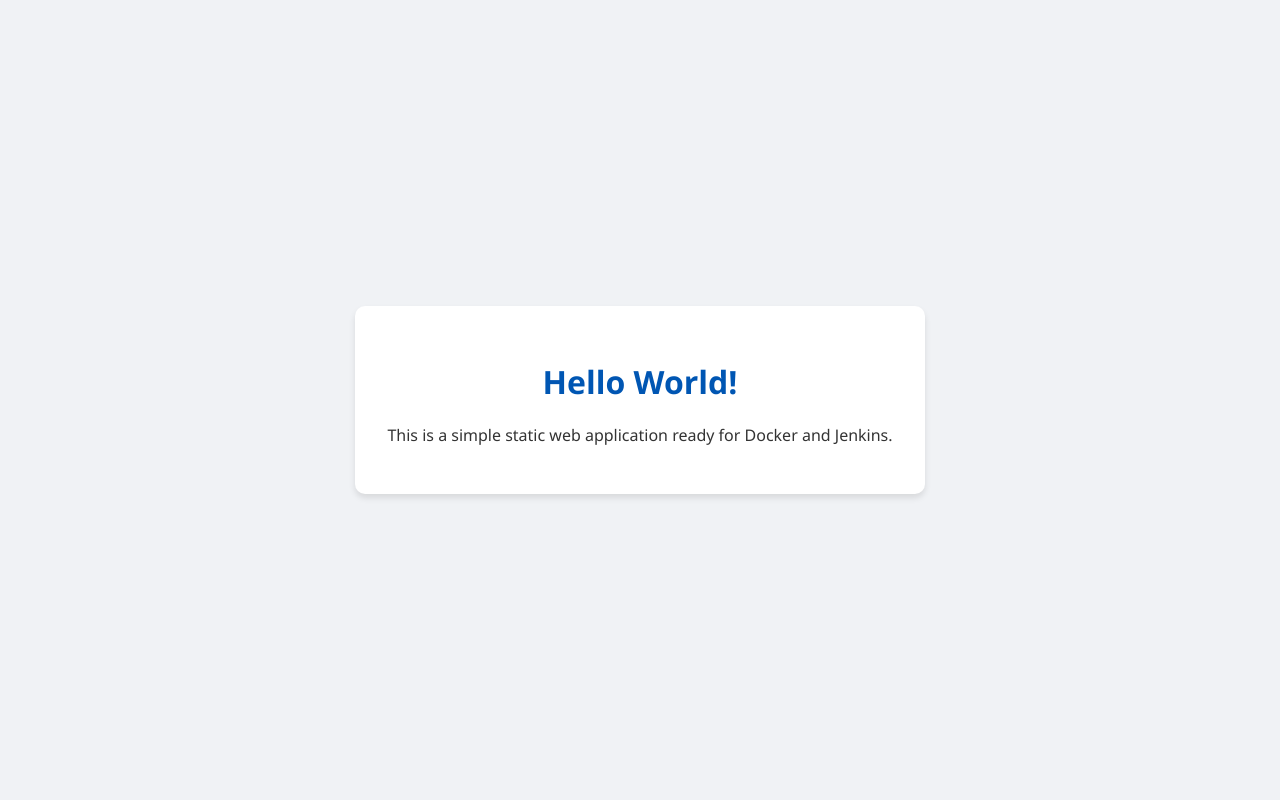
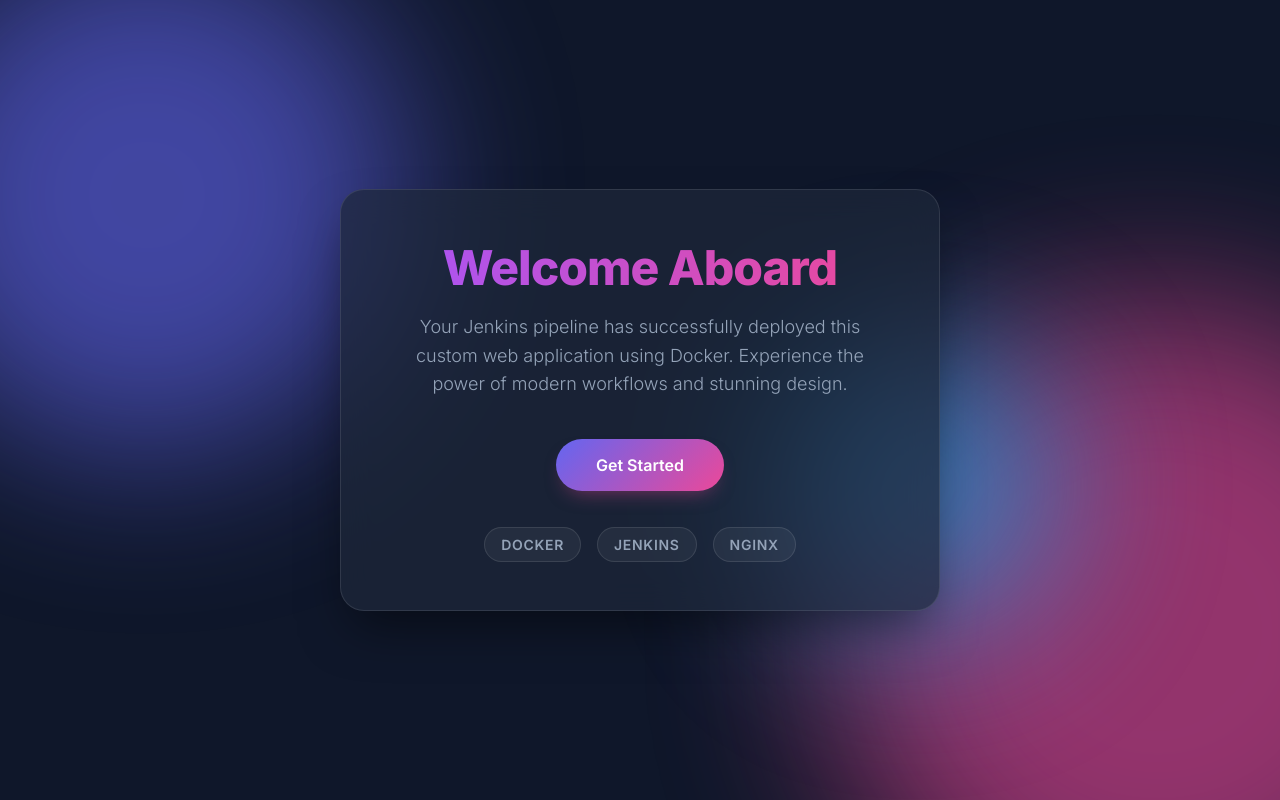
Before and after one commit to Hamsaediger/Jenkins, a plain HTML site: page index.html in a window 1280 px wide. Drawn offline with Linux system fonts and the light colour scheme.

Commit message:
Update index.html with a premium modern design

```diff
--- a/index.html
+++ b/index.html
@@ -3,34 +3,214 @@
 <head>
     <meta charset="UTF-8">
     <meta name="viewport" content="width=device-width, initial-scale=1.0">
-    <title>My Simple Static App</title>
+    <title>Premium Web Experience</title>
+    <link rel="preconnect" href="https://fonts.googleapis.com">
+    <link rel="preconnect" href="https://fonts.gstatic.com" crossorigin>
+    <link href="https://fonts.googleapis.com/css2?family=Inter:wght@300;400;600;800&display=swap" rel="stylesheet">
     <style>
+        :root {
+            --primary: #6366f1;
+            --secondary: #ec4899;
+            --bg-color: #0f172a;
+            --text-main: #f8fafc;
+            --text-muted: #94a3b8;
+            --card-bg: rgba(30, 41, 59, 0.7);
+            --card-border: rgba(255, 255, 255, 0.1);
+        }
+
+        * {
+            margin: 0;
+            padding: 0;
+            box-sizing: border-box;
+        }
+
         body {
-            font-family: 'Segoe UI', Tahoma, Geneva, Verdana, sans-serif;
+            font-family: 'Inter', sans-serif;
+            background-color: var(--bg-color);
+            color: var(--text-main);
+            min-height: 100vh;
             display: flex;
             justify-content: center;
             align-items: center;
-            height: 100vh;
-            margin: 0;
-            background-color: #f0f2f5;
-            color: #333;
+            overflow: hidden;
+            position: relative;
         }
-        .container {
+
+        /* Animated Gradient Background */
+        .bg-shapes {
+            position: absolute;
+            top: 0;
+            left: 0;
+            width: 100%;
+            height: 100%;
+            z-index: -1;
+            overflow: hidden;
+        }
+
+        .shape {
+            position: absolute;
+            filter: blur(80px);
+            opacity: 0.6;
+            animation: float 20s infinite ease-in-out alternate;
+        }
+
+        .shape-1 {
+            top: -10%;
+            left: -10%;
+            width: 500px;
+            height: 500px;
+            background: var(--primary);
+            border-radius: 50%;
+        }
+
+        .shape-2 {
+            bottom: -10%;
+            right: -10%;
+            width: 600px;
+            height: 600px;
+            background: var(--secondary);
+            border-radius: 50%;
+            animation-delay: -5s;
+        }
+
+        .shape-3 {
+            top: 40%;
+            left: 60%;
+            width: 300px;
+            height: 300px;
+            background: #0ea5e9;
+            border-radius: 50%;
+            animation-delay: -10s;
+        }
+
+        @keyframes float {
+            0% { transform: translate(0, 0) scale(1); }
+            50% { transform: translate(50px, 50px) scale(1.1); }
+            100% { transform: translate(-50px, -20px) scale(0.9); }
+        }
+
+        /* Glassmorphism Card */
+        .glass-card {
+            background: var(--card-bg);
+            backdrop-filter: blur(16px);
+            -webkit-backdrop-filter: blur(16px);
+            border: 1px solid var(--card-border);
+            border-radius: 24px;
+            padding: 3rem;
+            max-width: 600px;
+            width: 90%;
             text-align: center;
-            background: white;
-            padding: 2rem;
-            border-radius: 10px;
-            box-shadow: 0 4px 6px rgba(0,0,0,0.1);
+            box-shadow: 0 25px 50px -12px rgba(0, 0, 0, 0.5);
+            transform: translateY(0);
+            transition: transform 0.4s ease, box-shadow 0.4s ease;
+            animation: slideUp 1s ease-out forwards;
+            opacity: 0;
         }
+
+        .glass-card:hover {
+            transform: translateY(-5px);
+            box-shadow: 0 30px 60px -12px rgba(0, 0, 0, 0.6);
+        }
+
+        @keyframes slideUp {
+            from { opacity: 0; transform: translateY(40px); }
+            to { opacity: 1; transform: translateY(0); }
+        }
+
         h1 {
-            color: #0056b3;
+            font-size: 3rem;
+            font-weight: 800;
+            margin-bottom: 1rem;
+            background: linear-gradient(to right, #a855f7, #ec4899);
+            -webkit-background-clip: text;
+            -webkit-text-fill-color: transparent;
+            letter-spacing: -1px;
+        }
+
+        p {
+            font-size: 1.125rem;
+            color: var(--text-muted);
+            line-height: 1.6;
+            margin-bottom: 2.5rem;
+            font-weight: 300;
+        }
+
+        /* Button Styling */
+        .btn {
+            display: inline-block;
+            padding: 1rem 2.5rem;
+            font-size: 1rem;
+            font-weight: 600;
+            color: white;
+            background: linear-gradient(135deg, var(--primary), var(--secondary));
+            border: none;
+            border-radius: 9999px;
+            cursor: pointer;
+            text-decoration: none;
+            transition: all 0.3s ease;
+            box-shadow: 0 10px 20px -10px rgba(236, 72, 153, 0.5);
+            position: relative;
+            overflow: hidden;
+        }
+
+        .btn::after {
+            content: '';
+            position: absolute;
+            top: 0;
+            left: 0;
+            width: 100%;
+            height: 100%;
+            background: linear-gradient(to right, rgba(255,255,255,0) 0%, rgba(255,255,255,0.2) 50%, rgba(255,255,255,0) 100%);
+            transform: translateX(-100%);
+            transition: transform 0.5s ease;
+        }
+
+        .btn:hover {
+            transform: scale(1.05);
+            box-shadow: 0 15px 25px -10px rgba(236, 72, 153, 0.7);
+        }
+
+        .btn:hover::after {
+            transform: translateX(100%);
+        }
+
+        .badges {
+            margin-top: 2rem;
+            display: flex;
+            justify-content: center;
+            gap: 1rem;
+        }
+
+        .badge {
+            background: rgba(255, 255, 255, 0.05);
+            border: 1px solid rgba(255, 255, 255, 0.1);
+            padding: 0.5rem 1rem;
+            border-radius: 9999px;
+            font-size: 0.875rem;
+            color: var(--text-muted);
+            font-weight: 600;
+            letter-spacing: 0.05em;
+            text-transform: uppercase;
         }
     </style>
 </head>
 <body>
-    <div class="container">
-        <h1>Hello World!</h1>
-        <p>This is a simple static web application ready for Docker and Jenkins.</p>
+    <div class="bg-shapes">
+        <div class="shape shape-1"></div>
+        <div class="shape shape-2"></div>
+        <div class="shape shape-3"></div>
+    </div>
+
+    <div class="glass-card">
+        <h1>Welcome Aboard</h1>
+        <p>Your Jenkins pipeline has successfully deployed this custom web application using Docker. Experience the power of modern workflows and stunning design.</p>
+        <a href="#" class="btn">Get Started</a>
+
+        <div class="badges">
+            <span class="badge">Docker</span>
+            <span class="badge">Jenkins</span>
+            <span class="badge">Nginx</span>
+        </div>
     </div>
 </body>
 </html>
```
